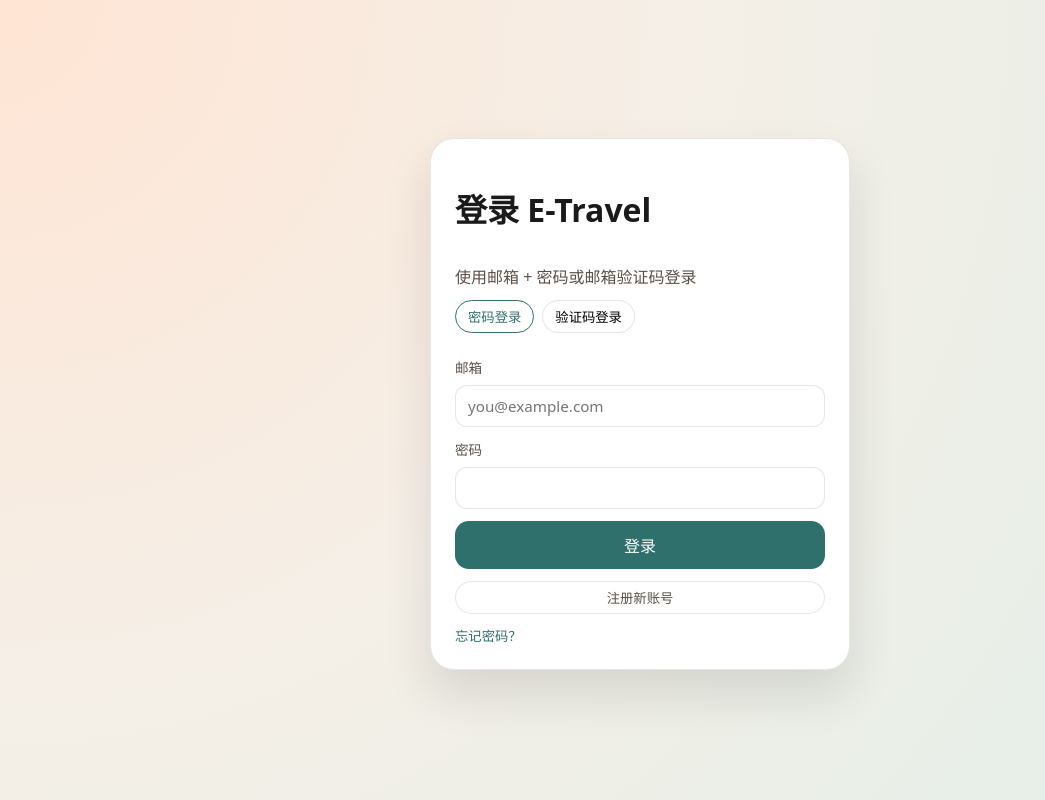
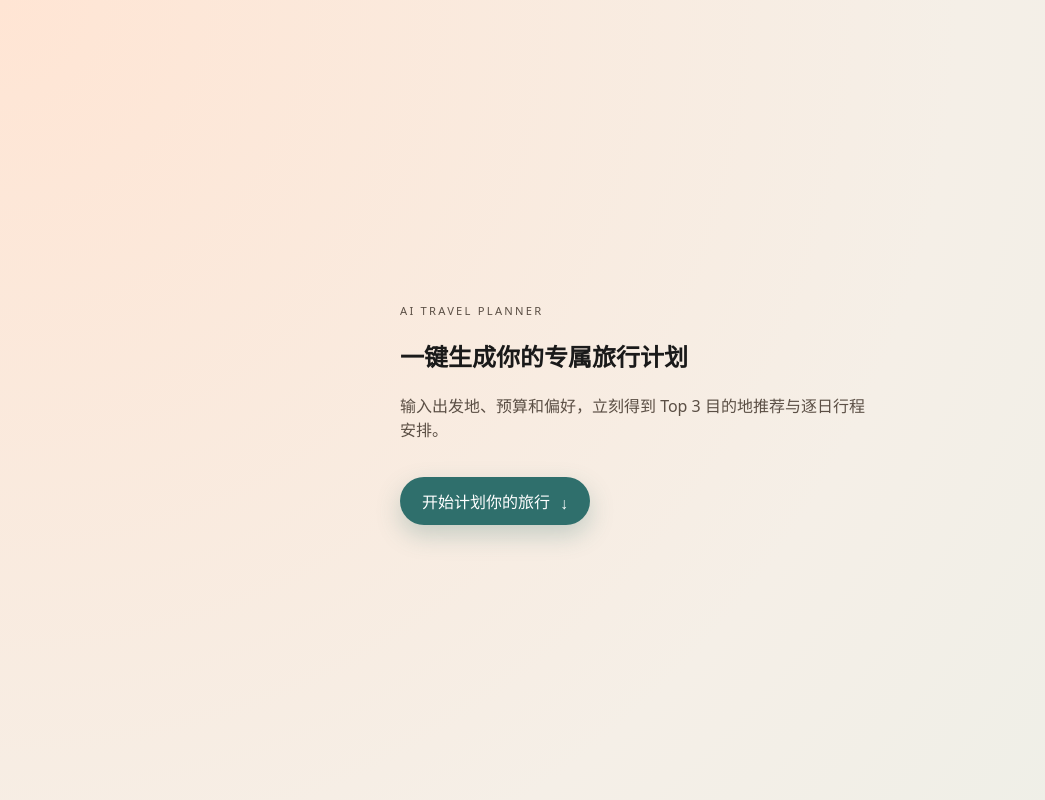
Before and after one commit to Horisky/e-travel, a Next.js app in the folder frontend/: page / in a window 1280 px wide. Shown: the top 800 px of the page, without its empty margins (0-1045 px from the left). Built offline with nearby package versions, Linux system fonts and the light colour scheme; no server answers.

Commit message:
add landing intro with scroll to login

```diff
--- a/frontend/app/globals.css
+++ b/frontend/app/globals.css
@@ -23,6 +23,55 @@ body {
   background: radial-gradient(circle at top left, #ffe5d4 0%, #f5efe7 45%, #e2efe8 100%);
   color: var(--ink);
   font-family: "Space Grotesk", system-ui, sans-serif;
+}
+
+.landing {
+  min-height: 100vh;
+}
+
+.landing-hero {
+  min-height: 100vh;
+  display: grid;
+  place-items: center;
+  padding: 64px 6vw 48px;
+}
+
+.landing-copy {
+  max-width: 720px;
+}
+
+.scroll-button {
+  margin-top: 20px;
+  border: none;
+  border-radius: 999px;
+  padding: 12px 22px;
+  background: var(--accent-2);
+  color: #fff;
+  font-size: 1rem;
+  cursor: pointer;
+  display: inline-flex;
+  align-items: center;
+  gap: 10px;
+  transition: transform 0.2s ease, box-shadow 0.2s ease;
+  box-shadow: 0 10px 24px rgba(47, 111, 108, 0.25);
+}
+
+.scroll-button:hover {
+  transform: translateY(-1px);
+}
+
+.scroll-button .arrow {
+  display: inline-block;
+  animation: bounce 1.6s infinite;
+}
+
+.landing-login {
+  padding: 24px 0 80px;
+}
+
+@keyframes bounce {
+  0%, 100% { transform: translateY(0); }
+  50% { transform: translateY(4px); }
 }
 
 .muted {
--- a/frontend/app/page.jsx
+++ b/frontend/app/page.jsx
@@ -1,7 +1,35 @@
 "use client";
 
+import { useRef } from "react";
 import LoginPage from "./login/page";
 
 export default function Home() {
-  return <LoginPage />;
+  const loginRef = useRef(null);
+
+  const scrollToLogin = () => {
+    if (loginRef.current) {
+      loginRef.current.scrollIntoView({ behavior: "smooth", block: "start" });
+    }
+  };
+
+  return (
+    <div className="landing">
+      <section className="landing-hero">
+        <div className="landing-copy">
+          <p className="eyebrow">AI Travel Planner</p>
+          <h1>一键生成你的专属旅行计划</h1>
+          <p className="subtext">
+            输入出发地、预算和偏好，立刻得到 Top 3 目的地推荐与逐日行程安排。
+          </p>
+          <button className="scroll-button" type="button" onClick={scrollToLogin}>
+            开始计划你的旅行
+            <span className="arrow">↓</span>
+          </button>
+        </div>
+      </section>
+      <section ref={loginRef} className="landing-login">
+        <LoginPage />
+      </section>
+    </div>
+  );
 }
```
